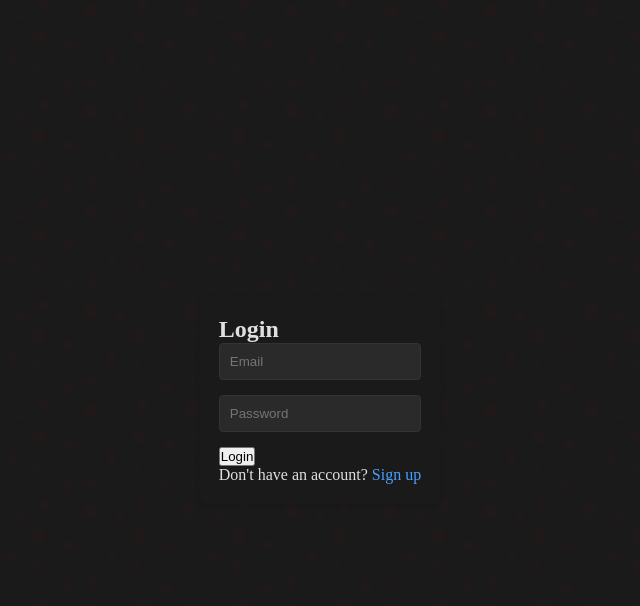
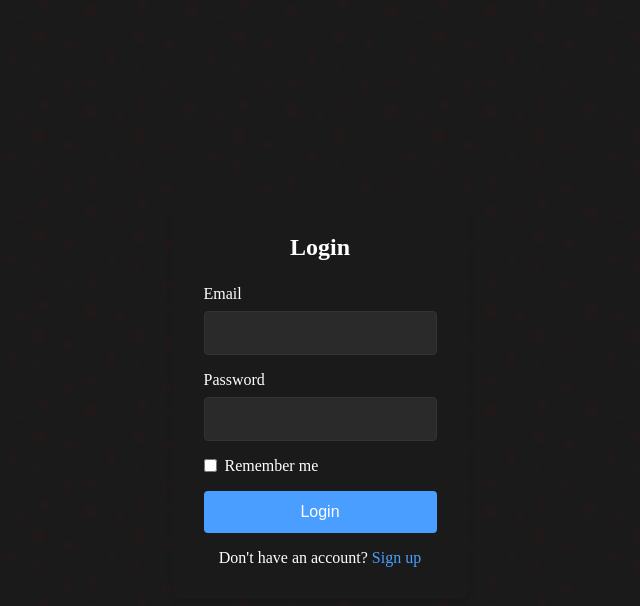
Before and after one commit to Louysa/stopwatch-todo, a Flask app: page /login in a window 1280 px wide. Shown: the top 606 px of the page, without its empty margins (320-960 px from the left). Run offline with Flask 2, Linux system fonts and the light colour scheme.

Commit message:
login and signup page improved

```diff
--- a/app.py
+++ b/app.py
@@ -1,6 +1,6 @@
 from flask import Flask, render_template, request, jsonify, redirect, url_for, session, flash
 from supabase import create_client
-from datetime import datetime
+from datetime import datetime, timedelta
 import os
 from functools import wraps
 
@@ -11,6 +11,10 @@ app.secret_key = os.environ.get('SECRET_KEY', os.urandom(24).hex())
 supabase_url = os.environ.get("SUPABASE_URL")
 supabase_key = os.environ.get("SUPABASE_KEY")
 supabase = create_client(supabase_url, supabase_key)
+
+# Configure session to use filesystem
+app.config['SESSION_TYPE'] = 'filesystem'
+app.permanent_session_lifetime = timedelta(days=30)
 
 # Login required decorator
 def login_required(f):
@@ -31,6 +35,7 @@ def login():
     if request.method == 'POST':
         email = request.form.get('email')
         password = request.form.get('password')
+        remember = request.form.get('remember')
 
         try:
             auth_response = supabase.auth.sign_in_with_password({
@@ -41,9 +46,15 @@ def login():
                 'id': auth_response.user.id,
                 'email': auth_response.user.email
             }
+
+            # Set session permanent if remember me is checked
+            if remember:
+                session.permanent = True
+                app.permanent_session_lifetime = timedelta(days=30)
+
             return redirect(url_for('index'))
         except Exception as e:
-            flash('Invalid login credentials')
+            flash('Invalid login credentials', 'error')
             return render_template('login.html')
 
     return render_template('login.html')
--- a/requirements.txt
+++ b/requirements.txt
@@ -1,6 +1,5 @@
 Flask==2.0.1
-Werkzeug==2.0.3
+Werkzeug==2.2.3
 python-dotenv==0.19.0
 Flask-Login==0.6.2
 supabase==1.0.3
-gunicorn==20.1.0
--- a/static/style.css
+++ b/static/style.css
@@ -512,38 +512,95 @@ body {
 .auth-container {
     max-width: 400px;
     margin: 50px auto;
-    padding: 20px;
+    padding: 2rem;
     background: #1a1a1a;
     border-radius: 8px;
-    box-shadow: 0 2px 4px rgba(0, 0, 0, 0.1);
+    box-shadow: 0 4px 6px rgba(0, 0, 0, 0.1);
+}
+
+.auth-container h2 {
+    text-align: center;
+    color: #fff;
+    margin-bottom: 1.5rem;
 }
 
 .form-group {
-    margin-bottom: 15px;
+    margin-bottom: 1rem;
 }
 
-.form-group input {
+.form-group label {
+    display: block;
+    margin-bottom: 0.5rem;
+    color: #fff;
+}
+
+.form-group input[type="email"],
+.form-group input[type="password"] {
     width: 100%;
-    padding: 10px;
+    padding: 0.75rem;
     border: 1px solid #333;
     border-radius: 4px;
     background: #2a2a2a;
     color: #fff;
+    font-size: 1rem;
+}
+
+.form-group input[type="email"]:focus,
+.form-group input[type="password"]:focus {
+    outline: none;
+    border-color: #4a9eff;
+}
+
+.remember-me {
+    display: flex;
+    align-items: center;
+    margin: 1rem 0;
+    color: #fff;
+}
+
+.remember-me input[type="checkbox"] {
+    margin-right: 0.5rem;
+}
+
+.auth-btn {
+    width: 100%;
+    padding: 0.75rem;
+    background: #4a9eff;
+    color: white;
+    border: none;
+    border-radius: 4px;
+    font-size: 1rem;
+    cursor: pointer;
+    transition: background-color 0.2s;
+}
+
+.auth-btn:hover {
+    background: #357abd;
+}
+
+.auth-links {
+    margin-top: 1rem;
+    text-align: center;
+    color: #fff;
+}
+
+.auth-links a {
+    color: #4a9eff;
+    text-decoration: none;
+}
+
+.auth-links a:hover {
+    text-decoration: underline;
 }
 
 .alert {
-    padding: 10px;
-    margin-bottom: 15px;
+    padding: 0.75rem 1rem;
+    margin-bottom: 1rem;
     border-radius: 4px;
     background: #ff4444;
     color: white;
 }
 
-.auth-container a {
-    color: #4a9eff;
-    text-decoration: none;
+.alert.success {
+    background: #00c851;
 }
-
-.auth-container a:hover {
-    text-decoration: underline;
-}
--- a/templates/login.html
+++ b/templates/login.html
@@ -1,29 +1,39 @@
 <!DOCTYPE html>
 <html>
 <head>
-    <title>Login</title>
+    <title>Login - Stopwatch</title>
     <link rel="stylesheet" href="{{ url_for('static', filename='style.css') }}">
 </head>
 <body>
     <div class="auth-container">
         <h2>Login</h2>
-        {% with messages = get_flashed_messages() %}
+        {% with messages = get_flashed_messages(with_categories=true) %}
             {% if messages %}
-                {% for message in messages %}
-                    <div class="alert">{{ message }}</div>
+                {% for category, message in messages %}
+                    <div class="alert {% if category %}{{ category }}{% endif %}">
+                        {{ message }}
+                    </div>
                 {% endfor %}
             {% endif %}
         {% endwith %}
         <form method="POST" action="{{ url_for('login') }}">
             <div class="form-group">
-                <input type="email" name="email" placeholder="Email" required>
+                <label for="email">Email</label>
+                <input type="email" id="email" name="email" required>
             </div>
             <div class="form-group">
-                <input type="password" name="password" placeholder="Password" required>
+                <label for="password">Password</label>
+                <input type="password" id="password" name="password" required>
             </div>
-            <button type="submit" class="btn">Login</button>
+            <div class="remember-me">
+                <input type="checkbox" id="remember" name="remember">
+                <label for="remember">Remember me</label>
+            </div>
+            <button type="submit" class="auth-btn">Login</button>
         </form>
-        <p>Don't have an account? <a href="{{ url_for('signup') }}">Sign up</a></p>
+        <div class="auth-links">
+            <p>Don't have an account? <a href="{{ url_for('signup') }}">Sign up</a></p>
+        </div>
     </div>
 </body>
 </html>
```
Also changed, not shown: templates/signup.html (+14 -8 lines).
